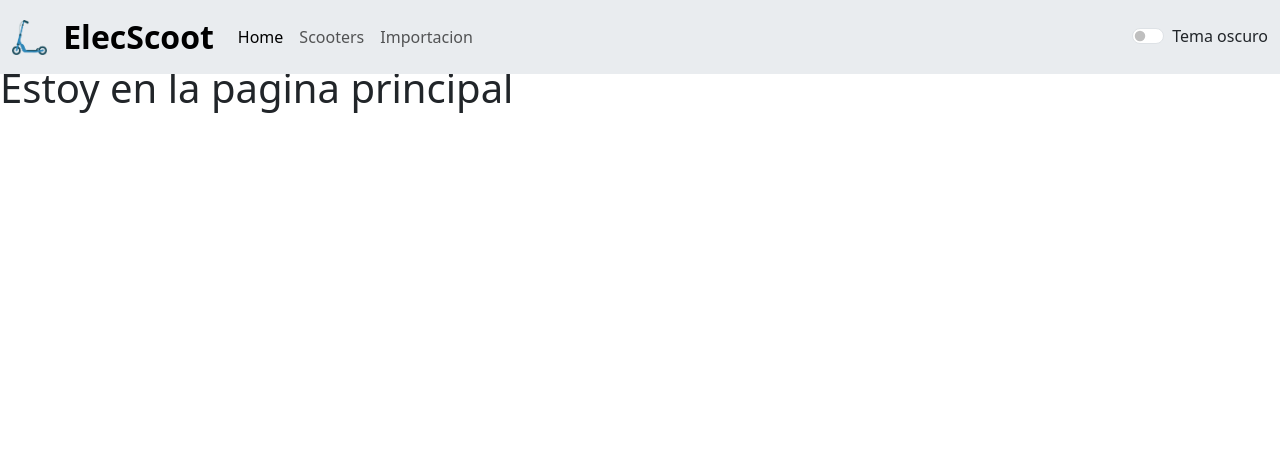
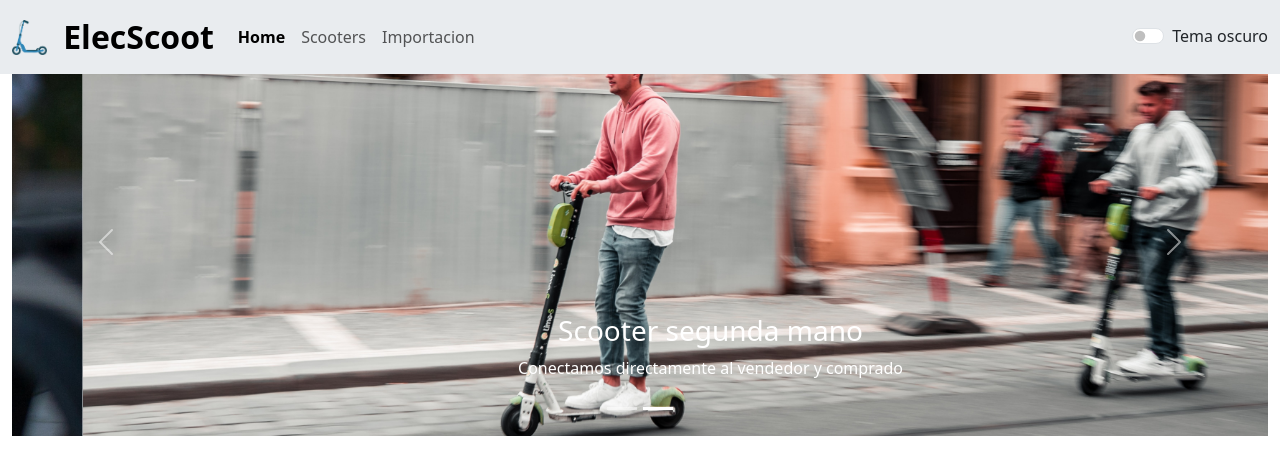
Before and after one commit to pacomastermind/cursoReact, a Next.js app in the folder escooter/: page / in a window 1280 px wide. Shown: the top 474 px of the page. Built offline with nearby package versions, Linux system fonts and the light colour scheme.

Commit message:
Component Client. Link&Carousel

```diff
--- /dev/null
+++ b/escooter/app/component/CarouselClient.js
@@ -0,0 +1,34 @@
+'use client'
+import React, { Component } from 'react'
+import Carousel from 'react-bootstrap/Carousel';
+
+export default function CarouselClient(){
+    return(
+        <Carousel>
+        {/* PRIMER SLIDE */}
+            <Carousel.Item>
+                <img
+                        className="d-block w-100"
+                        src="./img/patinete01_1080.jpg"
+                        alt="First slide"
+                />
+                <Carousel.Caption>
+                    <h3>E-SCooter</h3>
+                    <p>Desplázate de una forma diferente</p>
+                </Carousel.Caption>
+            </Carousel.Item>
+        {/* SEGUNDO SLIDE */}
+            <Carousel.Item>
+            <img
+                className="d-block w-100"
+                src="./img/patinete02_1080.jpg"
+                alt="First slide"
+              />
+            <Carousel.Caption>
+                <h3>Scooter segunda mano</h3>
+                <p>Conectamos directamente al vendedor y comprado</p>
+            </Carousel.Caption>
+            </Carousel.Item>
+      </Carousel>
+    )
+}
--- /dev/null
+++ b/escooter/app/component/LinkClient.js
@@ -0,0 +1,13 @@
+'use client'
+import React, { Component } from 'react'
+import { usePathname } from 'next/navigation'
+import Link from 'next/link'
+
+export default function LinkClient({route,texto}){
+    //Usamos hook pathName
+    const pathname = usePathname()
+
+    return (
+        <Link className={`link ${pathname === route ? 'nav-link active' : 'nav-link '}`} href={route}>{texto}</Link>
+    )
+}
--- a/escooter/app/globals.css
+++ b/escooter/app/globals.css
@@ -7,3 +7,6 @@
 .colorFilter404{
   filter: invert(9%) sepia(80%) saturate(6074%) hue-rotate(268deg) brightness(115%) contrast(133%);
 }
+.nav-link.active{
+  font-weight: bold;
+}
--- a/escooter/app/layout.js
+++ b/escooter/app/layout.js
@@ -1,4 +1,5 @@
 import Link from 'next/link'
+import LinkClient from './component/LinkClient'
 import { Inter } from 'next/font/google'
 import 'bootstrap/dist/css/bootstrap.css'
 import './globals.css'
@@ -11,6 +12,7 @@ export const metadata = {
 }
 
 export default function RootLayout({ children }) {
+
   return (
     <html lang="en">
       <body>
@@ -43,13 +45,13 @@ export default function RootLayout({ children }) {
             <div className="collapse navbar-collapse" id="navbarNav">
               <ul className="navbar-nav">
                 <li className="nav-item">
-                  <Link className="nav-link active" href="/">Home</Link>
+                  <LinkClient route="/" texto="Home"/>
                 </li>
                 <li className="nav-item">
-                  <Link className="nav-link" href="/scooter">Scooters</Link>
+                  <LinkClient route="/scooter" texto="Scooters"/>
                 </li>
                 <li className="nav-item">
-                  <Link className="nav-link" href="/importacion">Importacion</Link>
+                  <LinkClient route="/importacion" texto="Importacion"/>
                 </li>
               </ul>
             </div>
--- a/escooter/app/page.js
+++ b/escooter/app/page.js
@@ -1,9 +1,11 @@
 import Image from 'next/image'
+import CarouselClient from './component/CarouselClient'
+
 
 export default function Home() {
   return (
-    <main class="contPrincipal">
-      <h1>Estoy en la pagina principal</h1>
-    </main>
+    <div className="container-fluid  pt-5 ">
+      <CarouselClient/>
+    </div>
   )
 }
```
